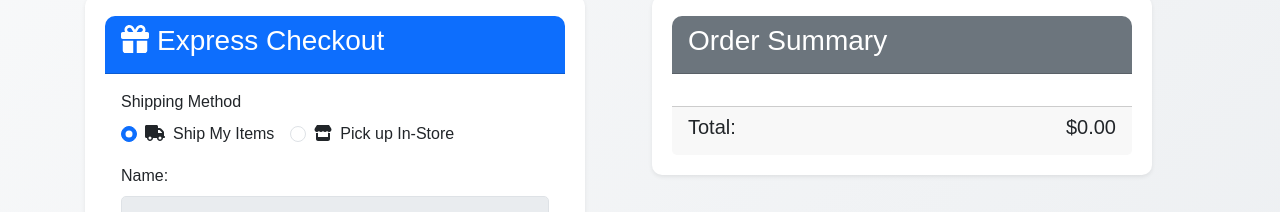
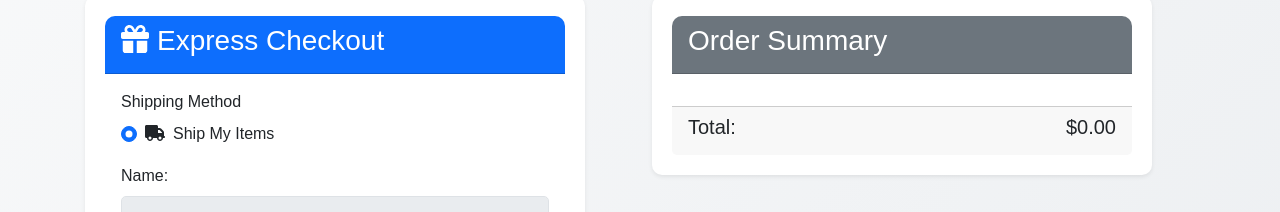
Before and after one commit to vanhungne/SWP_DB, a React (Create React App) app in the folder DIAMOND_STORE_DEMO/: page /checkout in a window 1280 px wide. Shown: the part 145-357 px from the top of the page. Built offline with nearby package versions, Linux system fonts and the light colour scheme.

Commit message:
Update CheckOut.jsx

```diff
--- a/DIAMOND_STORE_DEMO/src/Component/Cart/CheckOut.jsx
+++ b/DIAMOND_STORE_DEMO/src/Component/Cart/CheckOut.jsx
@@ -5,18 +5,17 @@ import Cookies from 'js-cookie';
 import { useNavigate } from "react-router-dom";
 import { API_URL } from "../../Config/config";
 import { FontAwesomeIcon } from '@fortawesome/react-fontawesome';
-import { faGift, faTruck, faStore, faCreditCard } from '@fortawesome/free-solid-svg-icons';
+import { faGift, faTruck, faCreditCard } from '@fortawesome/free-solid-svg-icons';
 import { motion } from 'framer-motion';
 import '../../Scss/Checkout.scss';
-import {jwtDecode} from 'jwt-decode';
+import { jwtDecode } from 'jwt-decode';
 
 const Checkout = () => {
     const [deliveryAddress, setDeliveryAddress] = useState('');
     const [cartItems, setCartItems] = useState([]);
     const [error, setError] = useState('');
     const [loading, setLoading] = useState(false);
-    const [discountCode, setDiscountCode] = useState('');
-    const [shippingMethod, setShippingMethod] = useState('ship');
+    const [code, setCode] = useState('');
     const navigate = useNavigate();
     const [userInfo, setUserInfo] = useState({
         name: '',
@@ -25,6 +24,7 @@ const Checkout = () => {
         address: '',
         accumulatedPoints: 0
     });
+
     useEffect(() => {
         const cartFromCookie = getCartFromCookie();
         setCartItems(cartFromCookie);
@@ -64,13 +64,14 @@ const Checkout = () => {
             setError('User is not logged in or token is missing');
         }
     };
+
     const calculateTotal = () => {
         return cartItems.reduce((acc, item) => acc + item.totalPrice * item.quantity, 0).toFixed(2);
     };
 
     const handleCheckout = async () => {
-        if (!deliveryAddress && shippingMethod === 'ship') {
-            setError('Delivery address is required for shipping');
+        if (!deliveryAddress) {
+            setError('Delivery address is required');
             return;
         }
 
@@ -81,7 +82,7 @@ const Checkout = () => {
             const token = localStorage.getItem('token');
             const response = await axios.post(
                 `${API_URL}cart/checkout`,
-                { deliveryAddress, code: discountCode, shippingMethod },
+                { deliveryAddress, code },
                 {
                     headers: {
                         Authorization: `Bearer ${token}`,
@@ -120,7 +121,6 @@ const Checkout = () => {
                             <h3><FontAwesomeIcon icon={faGift} className="me-2" />Express Checkout</h3>
                         </div>
                         <div className="card-body">
-
                             <div className="mb-3">
                                 <label className="form-label">Shipping Method</label>
                                 <div className="d-flex">
@@ -131,25 +131,11 @@ const Checkout = () => {
                                             id="shipItems"
                                             name="shippingMethod"
                                             value="ship"
-                                            checked={shippingMethod === 'ship'}
-                                            onChange={() => setShippingMethod('ship')}
+                                            checked={true}
+                                            readOnly
                                         />
                                         <label className="form-check-label" htmlFor="shipItems">
-                                            <FontAwesomeIcon icon={faTruck} className="me-2"/>Ship My Items
-                                        </label>
-                                    </div>
-                                    <div className="form-check">
-                                        <input
-                                            type="radio"
-                                            className="form-check-input"
-                                            id="pickupInStore"
-                                            name="shippingMethod"
-                                            value="pickup"
-                                            checked={shippingMethod === 'pickup'}
-                                            onChange={() => setShippingMethod('pickup')}
-                                        />
-                                        <label className="form-check-label" htmlFor="pickupInStore">
-                                            <FontAwesomeIcon icon={faStore} className="me-2"/>Pick up In-Store
+                                            <FontAwesomeIcon icon={faTruck} className="me-2" />Ship My Items
                                         </label>
                                     </div>
                                 </div>
@@ -174,7 +160,6 @@ const Checkout = () => {
                                     disabled
                                 />
                             </div>
-                            {shippingMethod === 'ship' && (
                             <div className="mb-3">
                                 <label htmlFor="deliveryAddress" className="form-label">Shipping Address:</label>
                                 <input
@@ -185,15 +170,14 @@ const Checkout = () => {
                                     onChange={(e) => setDeliveryAddress(e.target.value)}
                                 />
                             </div>
-                            )}
                             <div className="mb-3">
-                                <label htmlFor="discountCode" className="form-label">Discount Code:</label>
+                                <label htmlFor="code" className="form-label">Discount Code:</label>
                                 <input
                                     type="text"
                                     className="form-control"
-                                    id="discountCode"
-                                    value={discountCode}
-                                    onChange={(e) => setDiscountCode(e.target.value)}
+                                    id="code"
+                                    value={code}
+                                    onChange={(e) => setCode(e.target.value)}
                                 />
                             </div>
                             <div className="mb-3">
@@ -212,8 +196,7 @@ const Checkout = () => {
                                 onClick={handleCheckout}
                                 disabled={loading}
                             >
-                                {loading ? 'Processing...' : <><FontAwesomeIcon icon={faCreditCard} className="me-2"/>Place
-                                    Order</>}
+                                {loading ? 'Processing...' : <><FontAwesomeIcon icon={faCreditCard} className="me-2" />Place Order</>}
                             </button>
                         </div>
                     </div>
@@ -231,7 +214,7 @@ const Checkout = () => {
                                             src={`${API_URL}product/load-image/${item.image1}.jpg`}
                                             alt={item.productName}
                                             className="img-fluid me-2"
-                                            style={{maxWidth: '100px'}}
+                                            style={{ maxWidth: '100px' }}
                                         />
                                         <div>
                                             <h6 className="mb-0">{item.productName}</h6>
```
Lines whose indentation alone changed are shown as unchanged.
